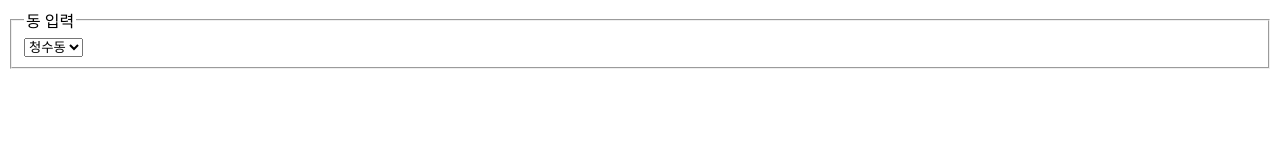
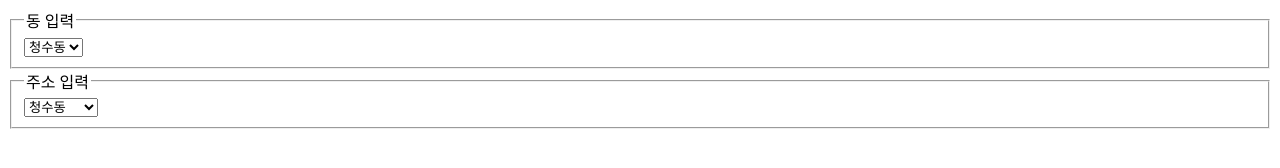
Before and after one commit to chans123123/HtmlStudy, a plain HTML site: page myHtml/ch_3/5/index.html in a window 1280 px wide. Drawn offline with Linux system fonts and the light colour scheme.

Commit message:
Update index.html

```diff
--- a/myHtml/ch_3/5/index.html
+++ b/myHtml/ch_3/5/index.html
@@ -16,5 +16,20 @@
         <option value="불당동">불당동</option>
       </select>
     </fieldset>
+    <fieldset>
+      <legend>주소 입력</legend>
+      <select name="city" id="city">
+        <optgroup label="천안시">
+            <option value="청수동">청수동</option>
+            <option value="와촌동">와촌동</option>
+            <option value="신부동">신부동</option>
+            <option value="불당동">불당동</option>
+        </optgroup>
+        <optgroup label="서울시">
+          <option value="강북구">강북구</option>
+          <option value="강남구">강남구</option>
+      </optgroup>
+      </select>
+    </fieldset>
 </body>
 </html>
```
